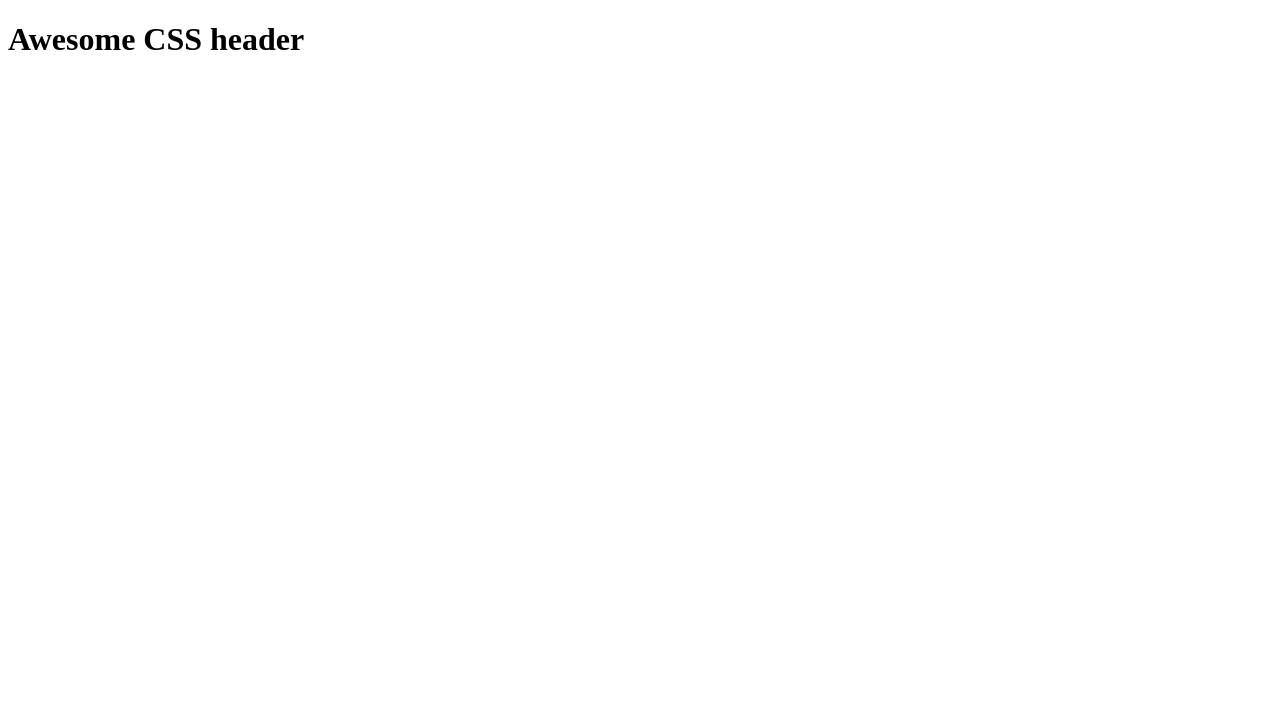
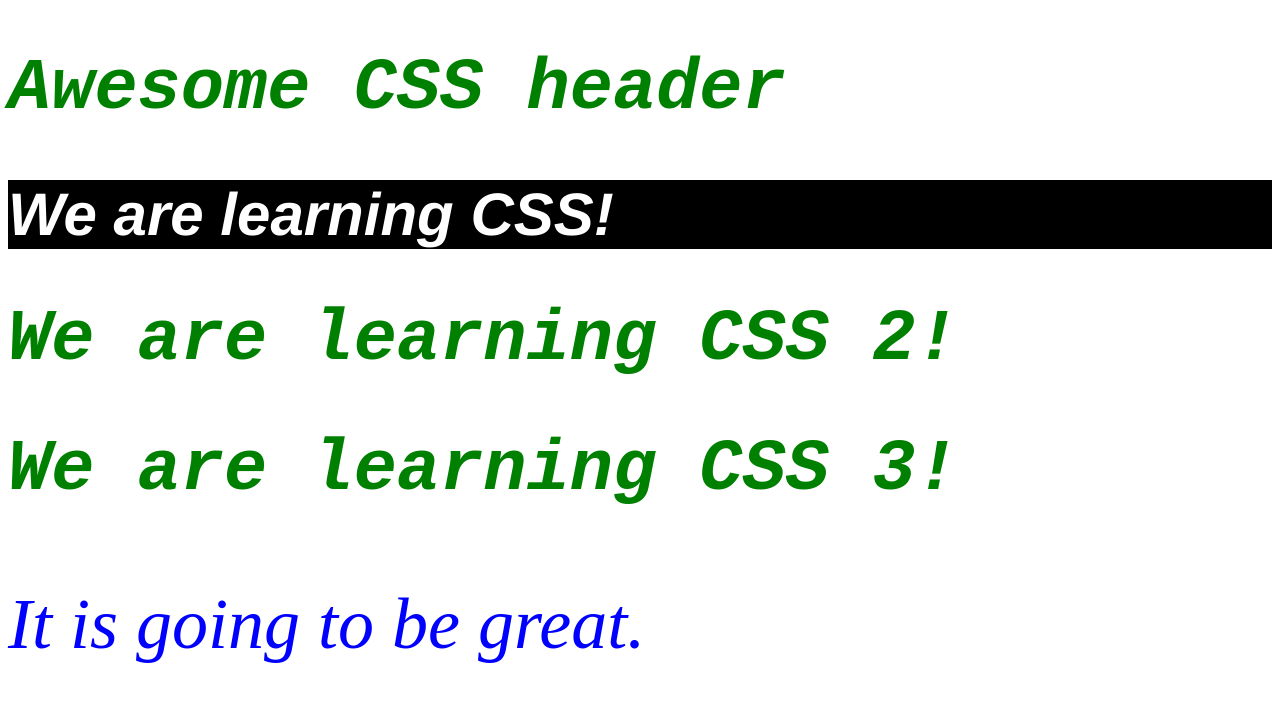
Before and after one commit to lagunau/HTMLCSS, a plain HTML site: page index.html in a window 1280 px wide. Drawn offline with Linux system fonts and the light colour scheme.

Commit message:
round 1 of changes

```diff
--- a/index.html
+++ b/index.html
@@ -10,10 +10,45 @@
 
 </head>
 
+<style>
+
+h1 {
+color: green;
+font-style: italic;
+font-size: 72px;
+font-family:'Courier New', Courier, monospace
+}
+
+h2 {
+
+    color: white;
+    font-style: italic;
+    font-size: 60px;
+    background: black;
+    font-family: Helvetica;
+}
+
+p {
+    font-size: 72px;
+    color: blue;
+    font-style: italic;
+    }
+
+
+</style>
+
 <body>
 
-    <h1>Awesome CSS header</h1>
+<h1>Awesome CSS header</h1>
 
+<h2>We are learning CSS!</h2>
+
+<h1>We are learning CSS 2!</h1>
+
+<h1>We are learning CSS 3!</h1>
+
+
+<p> It is going to be great.</p>
 </body>
 
 </html>
```
Also changed, not shown: Sample-Elementtag/index.html (added, +11 -0 lines), Sample-Elementtag/style.css (added, +7 -0 lines), 1 other file.
